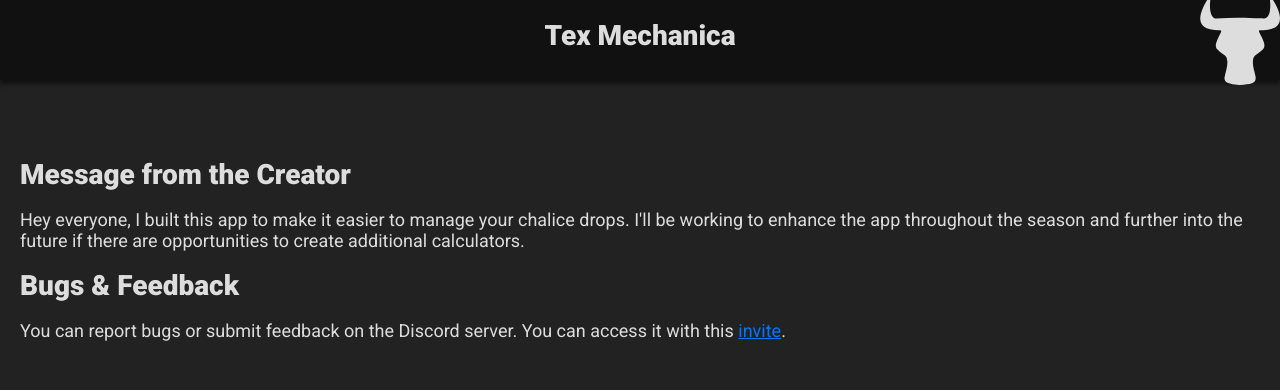
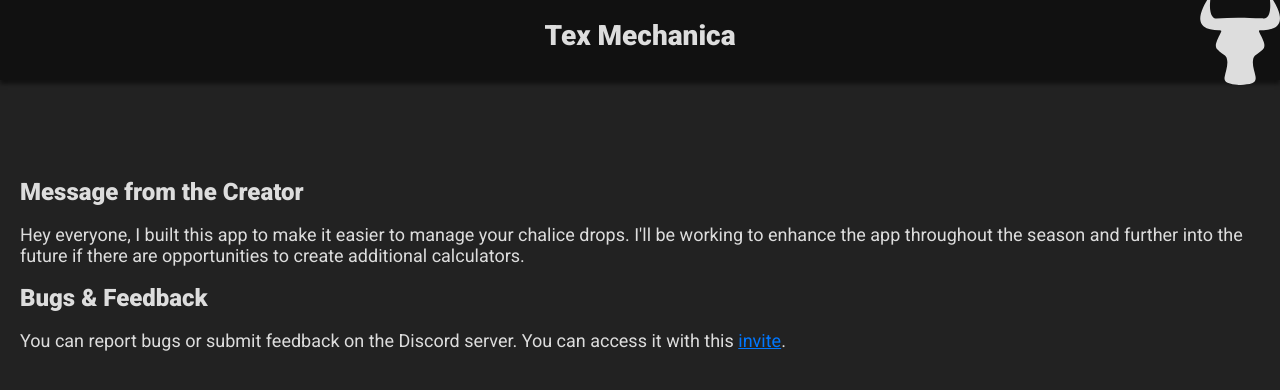
Before and after one commit to syntactic-salt/destiny-chalice-sim, a React app: page /about in a window 1280 px wide. Shown: the top 390 px of the page. Built offline with nearby package versions, Linux system fonts and the light colour scheme.

Commit message:
about page spacing and headings

```diff
--- a/src/components/about/about.jsx
+++ b/src/components/about/about.jsx
@@ -4,9 +4,9 @@ import styles from './about.scss';
 export default function About() {
     return (
         <div className={styles.about}>
-            <h1>Message from the Creator</h1>
+            <h2>Message from the Creator</h2>
             <p>Hey everyone, I built this app to make it easier to manage your chalice drops. I'll be working to enhance the app throughout the season and further into the future if there are opportunities to create additional calculators.</p>
-            <h1>Bugs & Feedback</h1>
+            <h2>Bugs & Feedback</h2>
             <p>You can report bugs or submit feedback on the Discord server. You can access it with this <a href="https://discord.gg/re74rf4" target="_blank">invite</a>.</p>
         </div>
     );
--- a/src/components/about/about.scss
+++ b/src/components/about/about.scss
@@ -1,6 +1,6 @@
 @import "../../styles/variables";
 
 .about {
-    padding: 0 ($spacing-default) * 2 ($spacing-default * 2);
+    padding: $spacing-default * 2;
     width: 100vw;
 }
```
